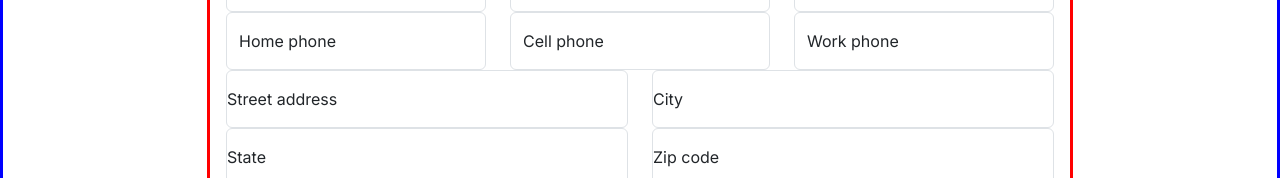
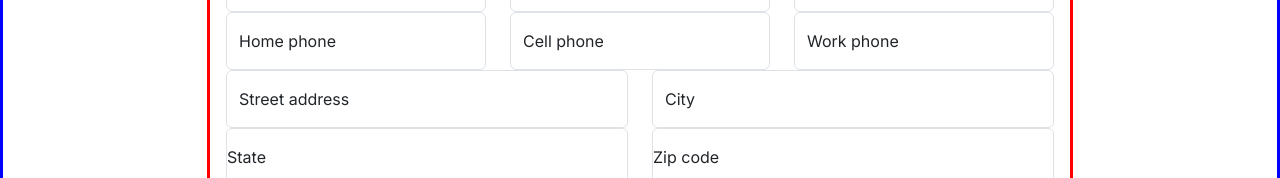
Before and after one commit to BenjaminBrandon/Contacts_app, a Next.js app: page / in a window 1280 px wide. Shown: the part 164-342 px from the top of the page. Built offline with nearby package versions, Linux system fonts and the light colour scheme.

Commit message:
form code cleanup cont.

```diff
--- a/src/app/Contacts/AddContact/AddContact.tsx
+++ b/src/app/Contacts/AddContact/AddContact.tsx
@@ -87,6 +87,7 @@ export const AddContact = () => {
             </Col>
           </Row>
           <Row md="2">
+            <Col>
               <FloatingLabel
                 controlId="floatingSearch"
                 label="Street address"
@@ -96,6 +97,8 @@ export const AddContact = () => {
                   placeholder="Street address"
                 />
               </FloatingLabel>
+            </Col>
+            <Col>
               <FloatingLabel
                 controlId="floatingSearch"
                 label="City"
@@ -105,6 +108,7 @@ export const AddContact = () => {
                   placeholder="City"
                 />
               </FloatingLabel>
+            </Col>
           </Row>
           <Row md="2">
             <FloatingLabel
```
Lines whose indentation alone changed are shown as unchanged.
